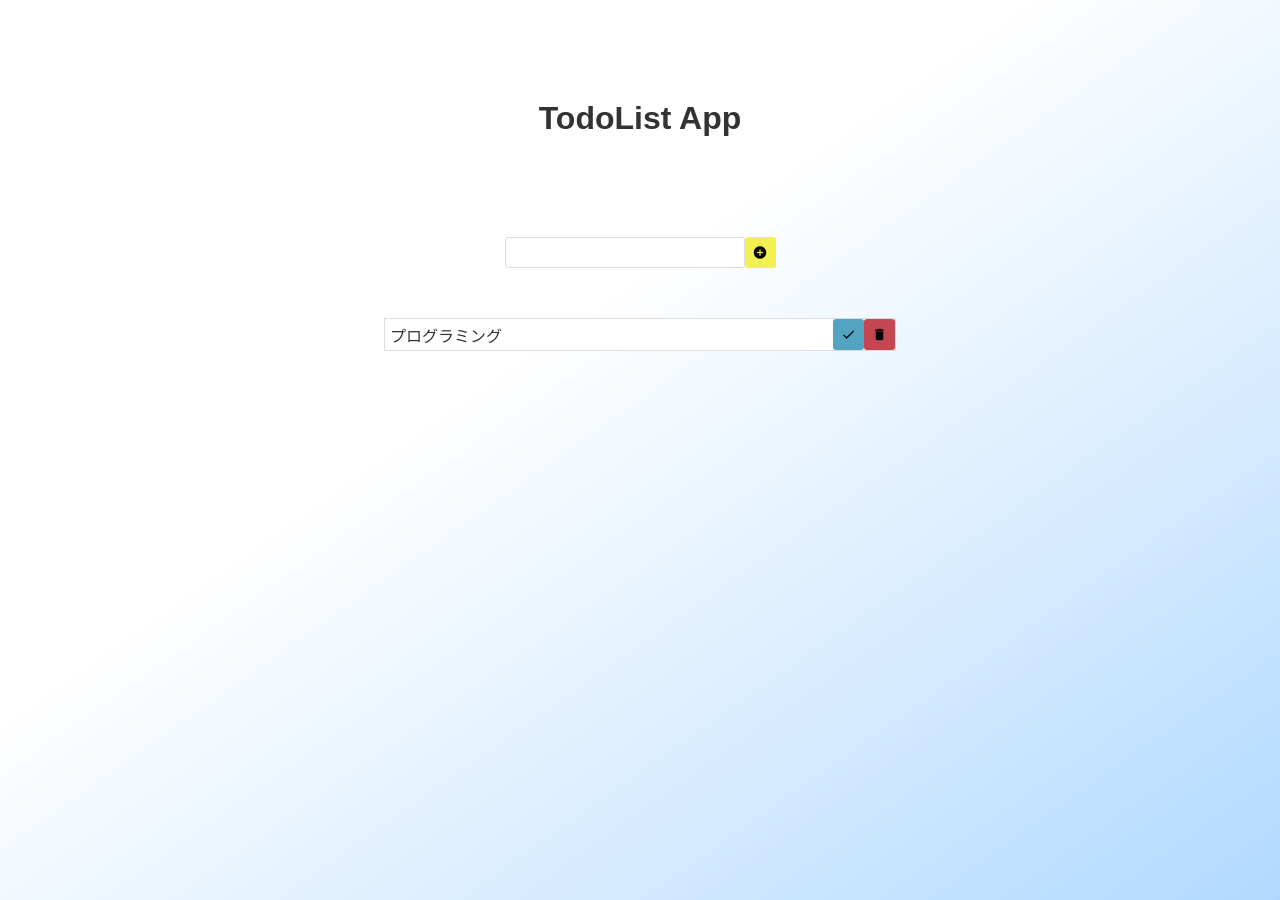
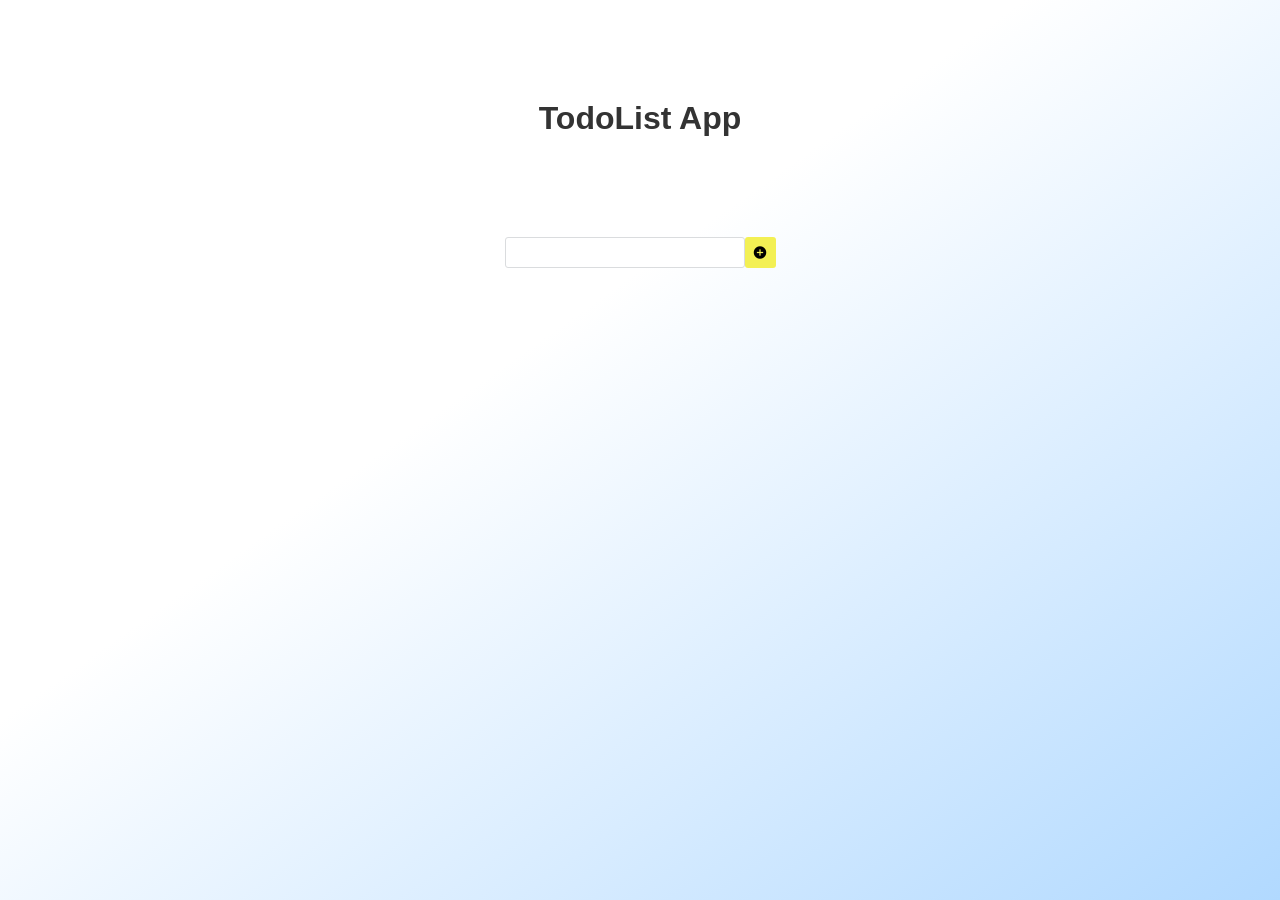
Before and after one commit to yuki1567/react-todo-list, a React (Create React App) app: page / in a window 1280 px wide. Built offline with nearby package versions, Linux system fonts and the light colour scheme.

Commit message:
add: 入力したものをtodoListに追加する処理を追加

```diff
--- a/src/App.tsx
+++ b/src/App.tsx
@@ -1,15 +1,18 @@
 import "material-icons/iconfont/material-icons.css";
 import "./App.css";
+import { useState } from "react";
 import { Title } from "./components/Title";
 import { InputForm } from "./components/InputForm";
 import { TodoList } from "./components/TodoList";
 
 function App() {
+  const [taskList, setTaskList] = useState<string[]>([]);
+
   return (
     <div className="body">
       <Title />
-      <InputForm />
-      <TodoList />
+      <InputForm taskList={taskList} setTaskList={setTaskList} />
+      <TodoList taskList={taskList} setTaskList={setTaskList} />
     </div>
   );
 }
--- a/src/components/InputForm.tsx
+++ b/src/components/InputForm.tsx
@@ -1,10 +1,29 @@
-import React from "react";
+import React, { useState } from "react";
 
-export function InputForm() {
+type InputFormProps = {
+  taskList: string[];
+  setTaskList: React.Dispatch<React.SetStateAction<string[]>>;
+};
+
+export function InputForm({ taskList, setTaskList }: InputFormProps) {
+  const [inputText, setInputText] = useState("");
+
+  const handleSubmit = (e: React.FormEvent<HTMLFormElement>) => {
+    e.preventDefault();
+
+    setTaskList([...taskList, inputText]);
+
+    setInputText("");
+  };
+
+  const handleChange = (e: React.ChangeEvent<HTMLInputElement>) => {
+    setInputText(e.target.value);
+  };
+
   return (
     <div className="input-form">
-      <form>
-        <input type="text" />
+      <form onSubmit={handleSubmit}>
+        <input type="text" onChange={handleChange} value={inputText} />
         <button>
           <span className="material-icons add-icon">add_circle</span>
         </button>
--- a/src/components/Title.tsx
+++ b/src/components/Title.tsx
@@ -1,5 +1,3 @@
-import React from "react";
-
 export function Title() {
   return (
     <div>
--- a/src/components/TodoList.tsx
+++ b/src/components/TodoList.tsx
@@ -1,12 +1,16 @@
-import React from "react";
+type InputFormProps = {
+  taskList: string[];
+  setTaskList: React.Dispatch<React.SetStateAction<string[]>>;
+};
 
-export function TodoList() {
+export function TodoList({ taskList, setTaskList }: InputFormProps) {
   return (
     <div className="todo-list">
       <table>
         <tbody>
-          <tr>
-            <td>プログラミング</td>
+          {taskList.map((task, index) => (
+            <tr key={index}>
+              <td>{task}</td>
               <td>
                 <div className="icons">
                   <button className="check-button">
@@ -18,6 +22,7 @@ export function TodoList() {
                 </div>
               </td>
             </tr>
+          ))}
         </tbody>
       </table>
     </div>
```
Lines whose indentation alone changed are shown as unchanged.
